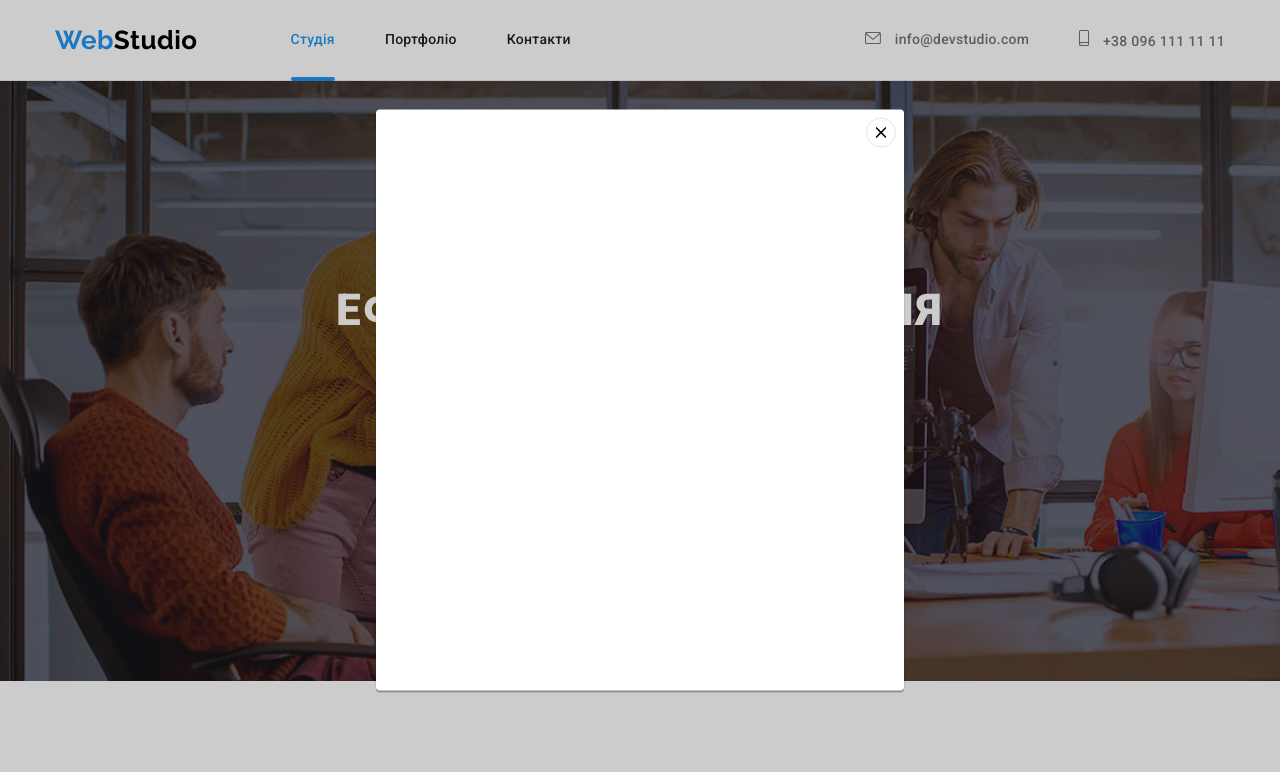
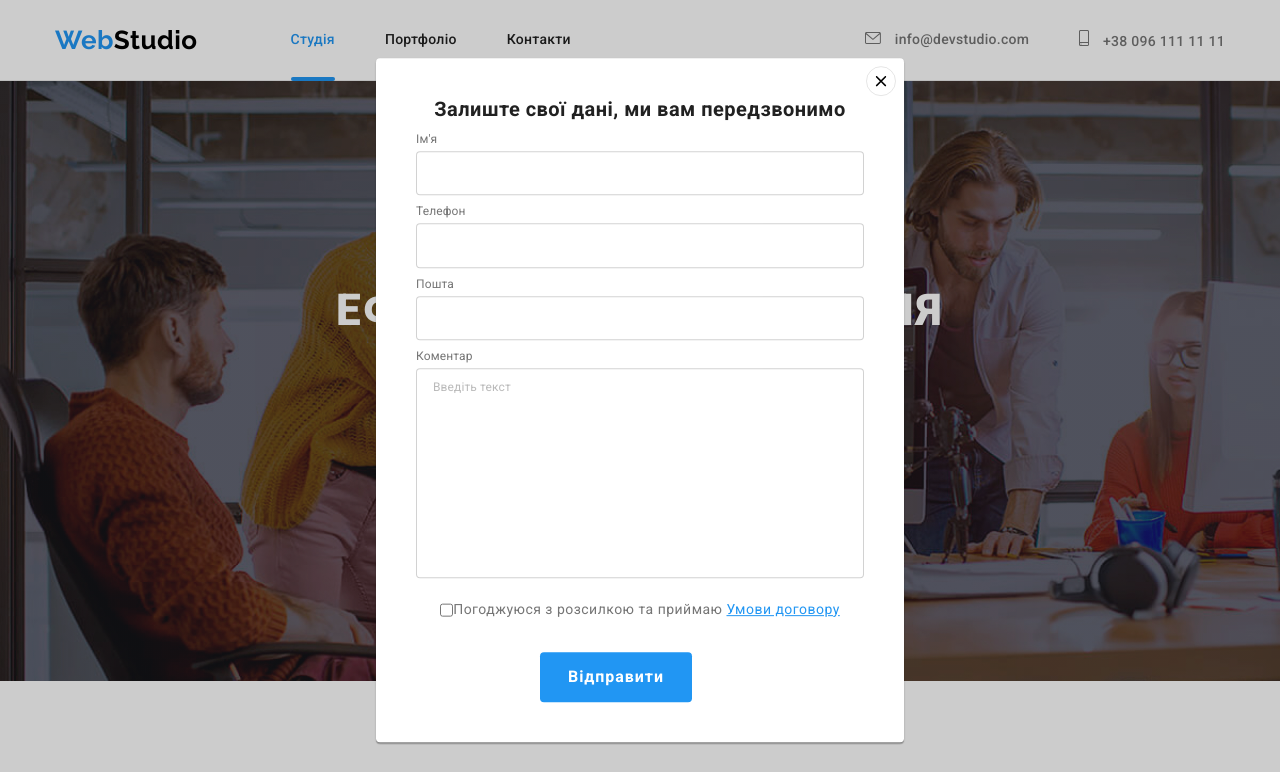
Before and after one commit to koksich/goit-markup-hw-06, a plain HTML site: page index.html in a window 1280 px wide. Both pictures are taken after a click on the button "Замовити послугу". Shown: the top 772 px of the page. Drawn offline with nearby package versions, Linux system fonts and the light colour scheme.

Commit message:
Add markup and styling of elements of   forms

```diff
--- a/css/styles.css
+++ b/css/styles.css
@@ -180,7 +180,11 @@ header {
 
   text-align: center;
 
-	background-image: linear-gradient(rgba(47, 48, 58, 0.4), rgba(47, 48, 58, 0.4)), url(../images/hero.jpg);
+  background-image: linear-gradient(
+      rgba(47, 48, 58, 0.4),
+      rgba(47, 48, 58, 0.4)
+    ),
+    url(../images/hero.jpg);
   background-color: var(--hero-bg-color);
 }
 
@@ -314,7 +318,8 @@ header {
   padding-bottom: 30px;
 
   background-color: #fff;
-	box-shadow: 0px 1px 3px rgba(0, 0, 0, 0.12), 0px 1px 1px rgba(0, 0, 0, 0.14), 0px 2px 1px rgba(0, 0, 0, 0.2);
+  box-shadow: 0px 1px 3px rgba(0, 0, 0, 0.12), 0px 1px 1px rgba(0, 0, 0, 0.14),
+    0px 2px 1px rgba(0, 0, 0, 0.2);
   border-radius: 0px 0px 4px 4px;
 }
 
@@ -359,7 +364,8 @@ header {
 
   border-radius: 50%;
   color: #afb1b8;
-	transition: background-color 250ms cubic-bezier(0.4, 0, 0.2, 1), color 250ms cubic-bezier(0.4, 0, 0.2, 1);
+  transition: background-color 250ms cubic-bezier(0.4, 0, 0.2, 1),
+    color 250ms cubic-bezier(0.4, 0, 0.2, 1);
 }
 
 .socialmedia:hover,
@@ -392,7 +398,8 @@ header {
   border: 1px solid #afb1b8;
   border-radius: 4px;
 
-	transition: color 250ms cubic-bezier(0.4, 0, 0.2, 1), border 250ms cubic-bezier(0.4, 0, 0.2, 1);
+  transition: color 250ms cubic-bezier(0.4, 0, 0.2, 1),
+    border 250ms cubic-bezier(0.4, 0, 0.2, 1);
 }
 
 .client-link:hover,
@@ -444,9 +451,10 @@ header {
 
 .join {
   padding-top: 12px;
+  margin-right: 93px;
 }
 
-.join-title {
+.footer-titles {
   padding-bottom: 20px;
 
   font-weight: 700;
@@ -487,6 +495,64 @@ header {
   fill: currentColor;
 }
 
+.subscribe {
+  padding-top: 12px;
+}
+
+.subscr-field {
+  display: flex;
+}
+
+.subscr-field {
+  display: flex;
+}
+
+.subscr-input {
+  padding: 15px 16px;
+  width: 358px;
+  background-color: var(--footer-bg-color);
+  border: 1px solid rgba(255, 255, 255, 0.3);
+  border-radius: 4px;
+  outline-style: none;
+
+  transition: border 250ms cubic-bezier(0.4, 0, 0.2, 1);
+}
+
+.subscr-input:focus {
+  border: 2px solid rgba(33, 150, 243, 1);
+}
+
+.subscr-btn {
+  display: flex;
+
+  margin-left: 10px;
+  padding: 10px 28px;
+  background-color: var(--acent-color);
+  font-weight: 700;
+  font-size: 16px;
+  line-height: 1.88;
+  align-items: center;
+  text-align: center;
+  letter-spacing: 0.06em;
+  color: var(--white-text);
+  border-radius: 4px;
+  border: none;
+  cursor: pointer;
+
+  transition: background-color 250ms cubic-bezier(0.4, 0, 0.2, 1),
+    box-shadow 250ms cubic-bezier(0.4, 0, 0.2, 1);
+}
+
+.subscr-btn:hover,
+.subscr-btn:focus {
+  background-color: #188ce8;
+  box-shadow: 0px 4px 4px rgba(0, 0, 0, 0.15);
+}
+
+.subscr-icon {
+  margin-left: 10px;
+}
+
 /* МОДАЛЬНЕ ВІКНО */
 
 .backdrop {
@@ -499,7 +565,8 @@ header {
   background-color: rgba(0, 0, 0, 0.2);
 
   opacity: 1;
-	transition: opacity 250ms cubic-bezier(0.4, 0, 0.2, 1), visibility 250ms cubic-bezier(0.4, 0, 0.2, 1);
+  transition: opacity 250ms cubic-bezier(0.4, 0, 0.2, 1),
+    visibility 250ms cubic-bezier(0.4, 0, 0.2, 1);
 }
 
 .backdrop.is-hidden {
@@ -517,16 +584,30 @@ header {
   top: 50%;
   left: 50%;
 
+  padding-top: 40px;
+
   min-width: 528px;
   min-height: 581px;
   color: var(--black-logo-color);
   background-color: var(--white-bg);
-	box-shadow: 0px 1px 3px rgba(0, 0, 0, 0.12), 0px 1px 1px rgba(0, 0, 0, 0.14), 0px 2px 1px rgba(0, 0, 0, 0.2);
+  box-shadow: 0px 1px 3px rgba(0, 0, 0, 0.12), 0px 1px 1px rgba(0, 0, 0, 0.14),
+    0px 2px 1px rgba(0, 0, 0, 0.2);
   border-radius: 4px;
 
   transform: scale(1) translate(-50%, -50%);
 
   transition: transform 250ms cubic-bezier(0.4, 0, 0.2, 1);
+}
+
+.modal-title {
+  margin-bottom: 12px;
+
+  font-weight: 700;
+  font-size: 20px;
+  line-height: 1.15;
+  text-align: center;
+
+  color: var(--main-text-color);
 }
 
 .close-btn {
@@ -549,6 +630,103 @@ header {
   transform: translate(-50%, -50%);
 }
 
+/* ----------- */
+/*--- ФОРМА- --*/
+/* ----------- */
+
+.contact-form {
+  display: flex;
+  flex-direction: column;
+
+  margin-right: 40px;
+  margin-bottom: 10px;
+  margin-left: 40px;
+}
+
+.contact-form-label {
+  margin-bottom: 4px;
+
+  font-weight: 400;
+  font-size: 12px;
+  line-height: 1.16;
+  letter-spacing: 0.01em;
+
+  color: var(--secondary-text-color);
+}
+
+.contact-form-input {
+  padding: 12px;
+  border: 1px solid rgba(33, 33, 33, 0.2);
+  border-radius: 4px;
+  outline-style: none;
+}
+
+.comment-field {
+  padding: 12px 16px;
+  border: 1px solid rgba(33, 33, 33, 0.2);
+  border-radius: 4px;
+  resize: none;
+}
+
+.comment-field::placeholder {
+  font-weight: 400;
+  font-size: 12px;
+  line-height: 1.16;
+  letter-spacing: 0.01em;
+
+  color: rgba(117, 117, 117, 0.5);
+}
+
+.checkbox {
+  display: flex;
+  justify-content: center;
+  margin-top: 20px;
+  margin-bottom: 30px;
+}
+
+.checkbox-label {
+  font-weight: 400;
+  font-size: 14px;
+  line-height: 1.71;
+
+  color: var(--secondary-text-color);
+}
+
+.policy-link {
+  color: var(--acent-color);
+}
+
+.submit-btn {
+  display: flex;
+
+  padding: 10px 28px;
+  margin-right: 164px;
+  margin-bottom: 40px;
+  margin-left: 164px;
+
+  background-color: var(--acent-color);
+  color: var(--white-text);
+
+  font-weight: 700;
+  font-size: 16px;
+  line-height: 1.88;
+  align-items: center;
+  text-align: center;
+  letter-spacing: 0.06em;
+
+  border-radius: 4px;
+  border: none;
+  cursor: pointer;
+
+  transition: background-color 250ms cubic-bezier(0.4, 0, 0.2, 1),
+    box-shadow 250ms cubic-bezier(0.4, 0, 0.2, 1);
+}
+
+.submit-btn:hover,
+.submit-btn:focus {
+  background-color: #188ce8;
+  box-shadow: 0px 4px 4px rgba(0, 0, 0, 0.15);
+}
 /* --------- */
 /* ПОРТФОЛІО */
 /* --------- */
@@ -579,7 +757,8 @@ header {
   border-radius: 4px;
   padding: 6px 22px;
 
-	transition: background-color 250ms cubic-bezier(0.4, 0, 0.2, 1), color 250ms cubic-bezier(0.4, 0, 0.2, 1),
+  transition: background-color 250ms cubic-bezier(0.4, 0, 0.2, 1),
+    color 250ms cubic-bezier(0.4, 0, 0.2, 1),
     box-shadow 250ms cubic-bezier(0.4, 0, 0.2, 1);
 }
 
@@ -587,7 +766,8 @@ header {
 .filter-btn:focus {
   background-color: #188ce8;
   color: var(--white-text);
-	box-shadow: 0px 3px 1px rgba(0, 0, 0, 0.1), 0px 1px 2px rgba(0, 0, 0, 0.08), 0px 2px 2px rgba(0, 0, 0, 0.12);
+  box-shadow: 0px 3px 1px rgba(0, 0, 0, 0.1), 0px 1px 2px rgba(0, 0, 0, 0.08),
+    0px 2px 2px rgba(0, 0, 0, 0.12);
 }
 
 .portfolio-list {
@@ -630,7 +810,8 @@ header {
 
 .portfolio-item:hover,
 .portfolio-item:focus {
-	box-shadow: 0px 1px 1px rgba(0, 0, 0, 0.12), 0px 4px 4px rgba(0, 0, 0, 0.06), 1px 4px 6px rgba(0, 0, 0, 0.16);
+  box-shadow: 0px 1px 1px rgba(0, 0, 0, 0.12), 0px 4px 4px rgba(0, 0, 0, 0.06),
+    1px 4px 6px rgba(0, 0, 0, 0.16);
 }
 
 .portfolio-exmpl {
@@ -663,7 +844,8 @@ header {
 
   opacity: 0;
 
-	transition: transform 250ms cubic-bezier(0.4, 0, 0.2, 1), opacity 250ms cubic-bezier(0.4, 0, 0.2, 1);
+  transition: transform 250ms cubic-bezier(0.4, 0, 0.2, 1),
+    opacity 250ms cubic-bezier(0.4, 0, 0.2, 1);
 }
 
 .info-thumb::before {
@@ -679,7 +861,8 @@ header {
   background-color: rgba(33, 150, 243, 0.9);
 
   opacity: 0;
-	transition: transform 250ms cubic-bezier(0.4, 0, 0.2, 1), opacity 250ms cubic-bezier(0.4, 0, 0.2, 1);
+  transition: transform 250ms cubic-bezier(0.4, 0, 0.2, 1),
+    opacity 250ms cubic-bezier(0.4, 0, 0.2, 1);
 }
 
 .portfolio-card:hover .info-thumb::before,
--- a/index.html
+++ b/index.html
@@ -395,9 +395,8 @@
 				</address>
 			</div>
 
-
 			<div class="join">
-				<h3 class="join-title">приєднуйтесь</h3>
+				<h3 class="footer-titles">приєднуйтесь</h3>
 				<ul class="join-list list">
 					<li class="join-item">
 						<a href="" class="join-link link">
@@ -433,11 +432,62 @@
 
 				</ul>
 			</div>
+
+			<div class="subscribe">
+				<h3 class="footer-titles">Підпишіться на розсилку</h3>
+				<form class="subscr-field" autocomplete="off">
+					<div class="subscr-form">
+						<label class="subscr-label" for="email"></label>
+						<input class="subscr-input" type="email" name="email" id="email" placeholder="E-mail">
+					</div>
+
+					<button class="subscr-btn" type="submit">Підписатися
+						<svg class="subscr-icon" width="24px" height="24px">
+							<use href="./images/icons.svg#icon-send"></use>
+						</svg>
+					</button>
+				</form>
+			</div>
 		</div>
 	</footer>
 
 	<div class="backdrop is-hidden" data-modal>
 		<div class="modal">
+			<h2 class="modal-title">Залиште свої дані, ми вам передзвонимо</h2>
+
+			<form class="form">
+				<div class="contact-form">
+					<label class="contact-form-label" for="name">Ім'я</label>
+					<input class="contact-form-input" type="text" name="name" id="name">
+				</div>
+
+				<div class="contact-form">
+					<label class="contact-form-label" for="tel">Телефон</label>
+					<input class="contact-form-input" type="tel" name="tel" id="tel">
+				</div>
+
+				<div class="contact-form">
+					<label class="contact-form-label" for="email">Пошта</label>
+					<input class="contact-form-input" type="email" name="email" id="email">
+				</div>
+
+				<div class="contact-form">
+					<label class="contact-form-label" for="comment">Коментар</label>
+					<textarea class="comment-field" name="comment" id="comment" rows="10"
+						placeholder="Введіть текст"></textarea>
+				</div>
+
+				<div class="checkbox">
+					<input type="checkbox" name="policy" id="policy">
+					<label class="checkbox-label" for="policy">Погоджуюся з розсилкою та приймаю <a class="policy-link"
+							href="">Умови
+							договору</a> </label>
+				</div>
+
+				<button class="submit-btn" type="submit">Відправити</button>
+
+			</form>
+
 			<button data-modal-close class="close-btn">
 				<svg class="close-icon" width="11px" height="11px">
 					<use href="./images/icons.svg#icon-close-btn"> </use>
```
Lines whose indentation alone changed are shown as unchanged.
